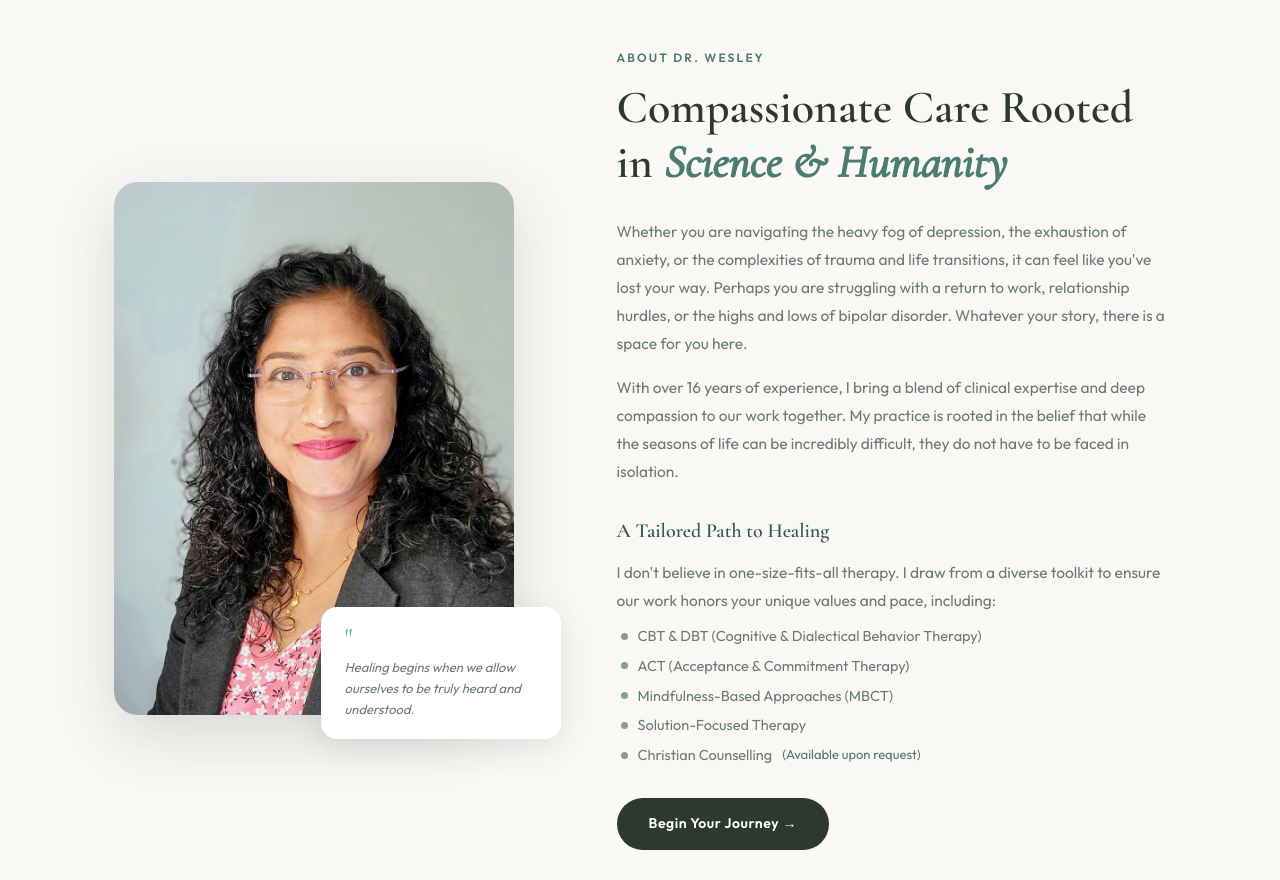
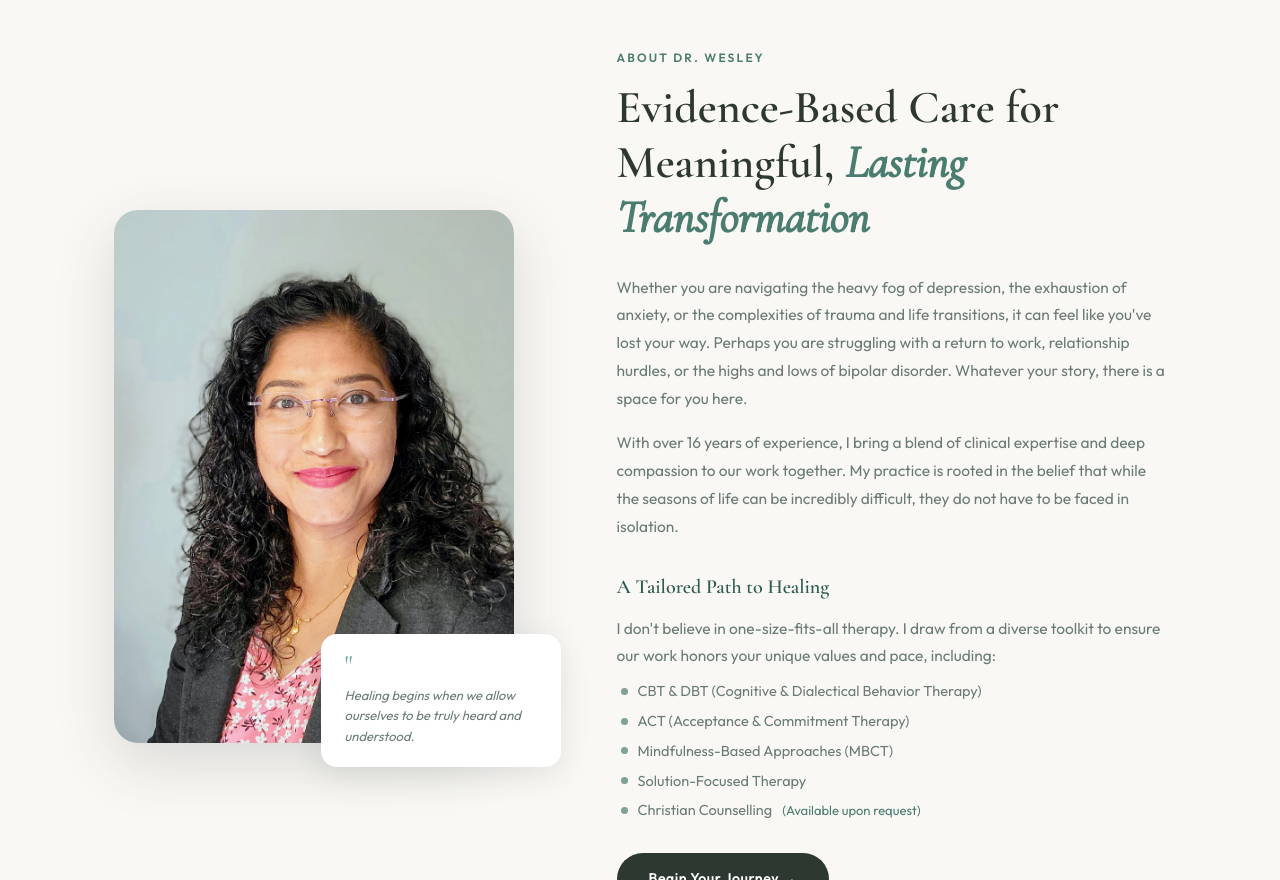
Before and after one commit to drmareenawesley/transformed-life-website, a React (Vite) app: page / in a window 1280 px wide. Shown: the part 860-1740 px from the top of the page. Built offline with nearby package versions, Linux system fonts and the light colour scheme.

Commit message:
update about section heading text

```diff
--- a/src/components/About.jsx
+++ b/src/components/About.jsx
@@ -24,7 +24,7 @@ export default function About() {
         <div className="about__text-col">
           <p className="section-label reveal">About Dr. Wesley</p>
           <h2 className="section-heading reveal">
-            Compassionate Care Rooted in <em>Science & Humanity</em>
+            Evidence-Based Care for Meaningful, <em>Lasting Transformation</em>
           </h2>
           <div className="about__bio reveal">
             <p>
```
